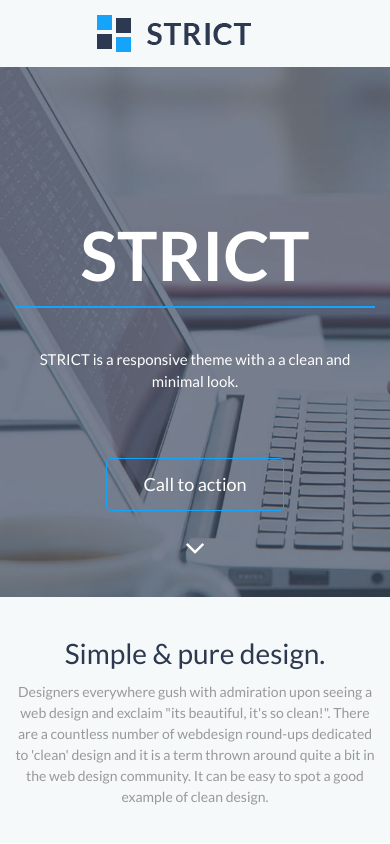
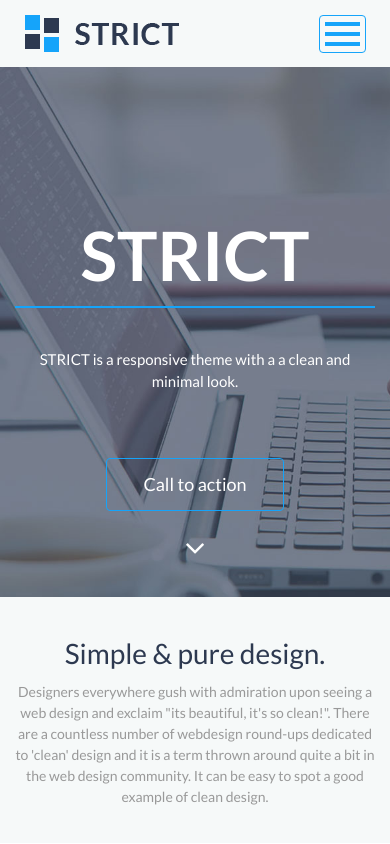
Before and after one commit to anismomen/Strict_PSD, a plain HTML site: page index.html in a window 390 px wide. Shown: the top 844 px of the page. Drawn offline with nearby package versions, Linux system fonts and the light colour scheme.

Commit message:
Update style.css

```diff
--- a/css/style.css
+++ b/css/style.css
@@ -8,9 +8,35 @@ body{
    background-color: #f6f9f9
 }
 nav {
-	padding-top: 25px !important;
-    padding-bottom: 26px !important;
+    padding-top: 25px !important;
+    padding-bottom: 25px !important;
 }
+.navbar-brand {
+    margin-right: 140px;
+}
+.navbar-toggler{
+    border: 1px solid #15a4fa;
+    padding: 0 5px;
+    transition-duration: 0.4s;
+
+}
+.navbar-toggler span{
+    display: block;
+    width: 35px;
+    height: 4px;
+    background: #15a4fa;
+    margin: 6px 0;
+    transition-duration: 0.4s;
+}
+.navbar-toggler:hover{
+    background: #2d395085;
+}
+.navbar-toggler:hover span{
+    background: #fff;
+    border: 1px solid #2d3950;
+
+}
+
 .navbar-nav .nav-link {
     color: #2d3950;
     font-size: 16px;
```
